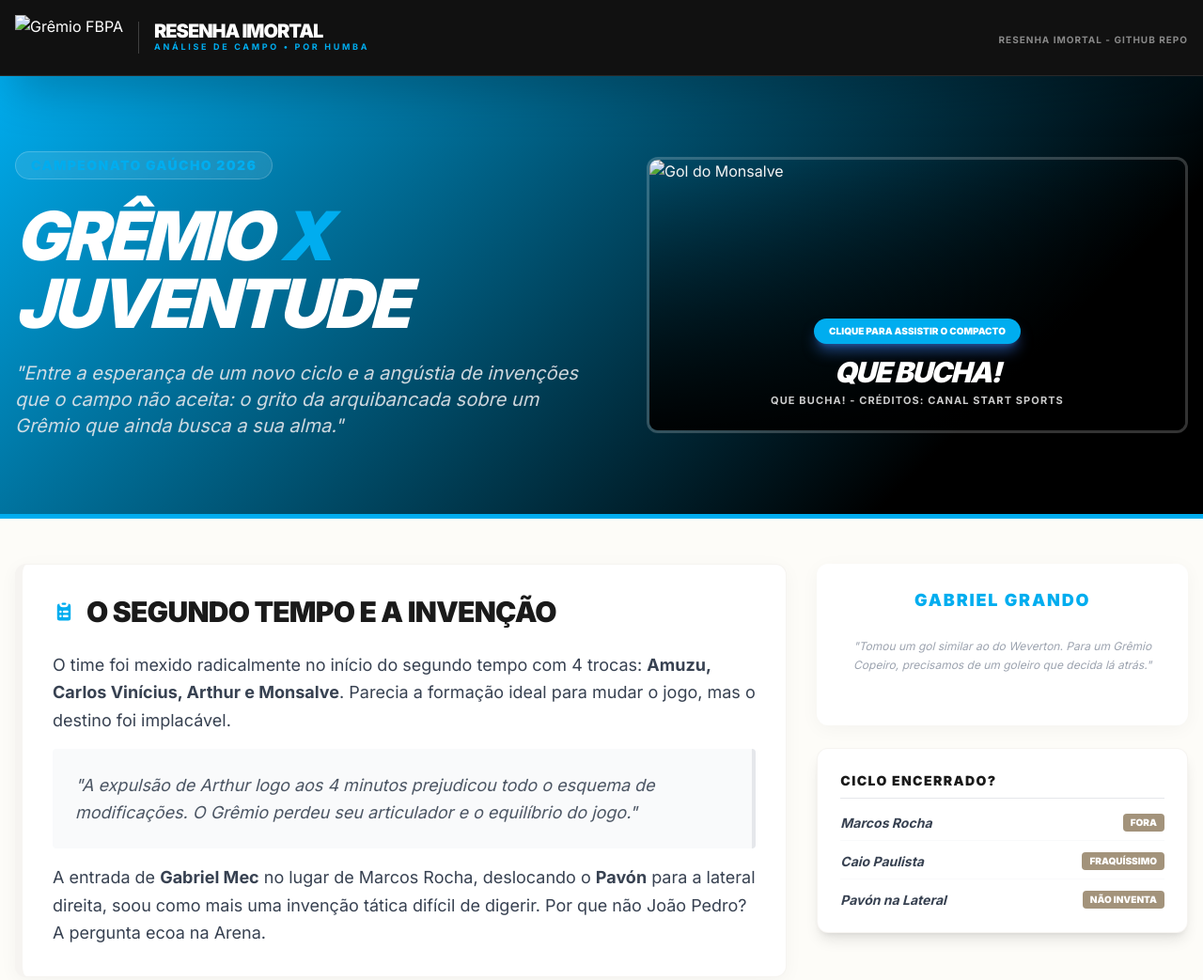
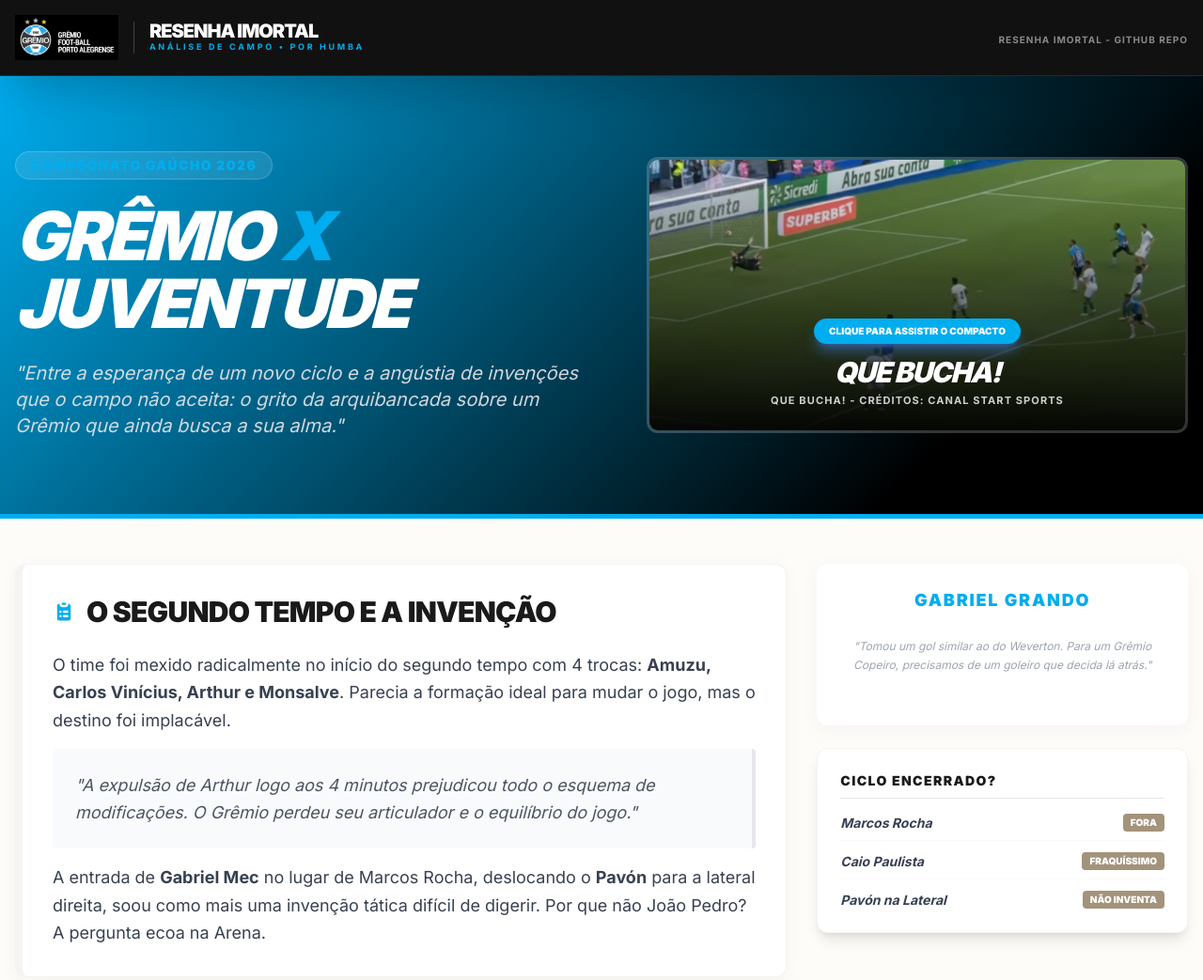
Before and after one commit to Humba-IFSC/resenha-imortal, a plain HTML site: page html/resenha-gremio-juventude.html in a window 1280 px wide. Shown: the top 1043 px of the page at 94% size. Drawn offline with nearby package versions, Linux system fonts and the light colour scheme.

Commit message:
Update image paths in resenha-gremio-juventude.html

```diff
--- a/html/resenha-gremio-juventude.html
+++ b/html/resenha-gremio-juventude.html
@@ -115,7 +115,7 @@
         <div class="container mx-auto flex justify-between items-center">
             <div class="flex items-center gap-4">
                 <!-- Logo Grêmio fixado ao lado do texto -->
-                <img src="../images/logo-gremio.png" alt="Grêmio FBPA" class="h-12 w-auto object-contain">
+                <img src="../imagens/logo-gremio.png" alt="Grêmio FBPA" class="h-12 w-auto object-contain">
                 <div class="flex flex-col border-l border-white/20 pl-4">
                     <span class="font-black text-xl tracking-tighter uppercase leading-none">Resenha Imortal</span>
                     <span class="text-[9px] text-gremio-blue font-bold tracking-[0.3em] uppercase">Análise de Campo • Por Humba</span>
@@ -149,7 +149,7 @@
                 <div id="video-placeholder" class="max-w-xl mx-auto lg:mr-0 w-full">
                     <div onclick="loadVideo()" class="compacto-box group">
                         <!-- Imagem do Golo do Monsalve (Bucha) - PNG -->
-                        <img src="../images/bucha-monsalve.png" alt="Gol do Monsalve" class="w-full h-72 object-cover object-center">
+                        <img src="../imagens/bucha-monsalve.png" alt="Gol do Monsalve" class="w-full h-72 object-cover object-center">
 
                         <div class="absolute inset-0 compacto-overlay flex flex-col justify-end p-6">
                             <div class="text-center">
```
